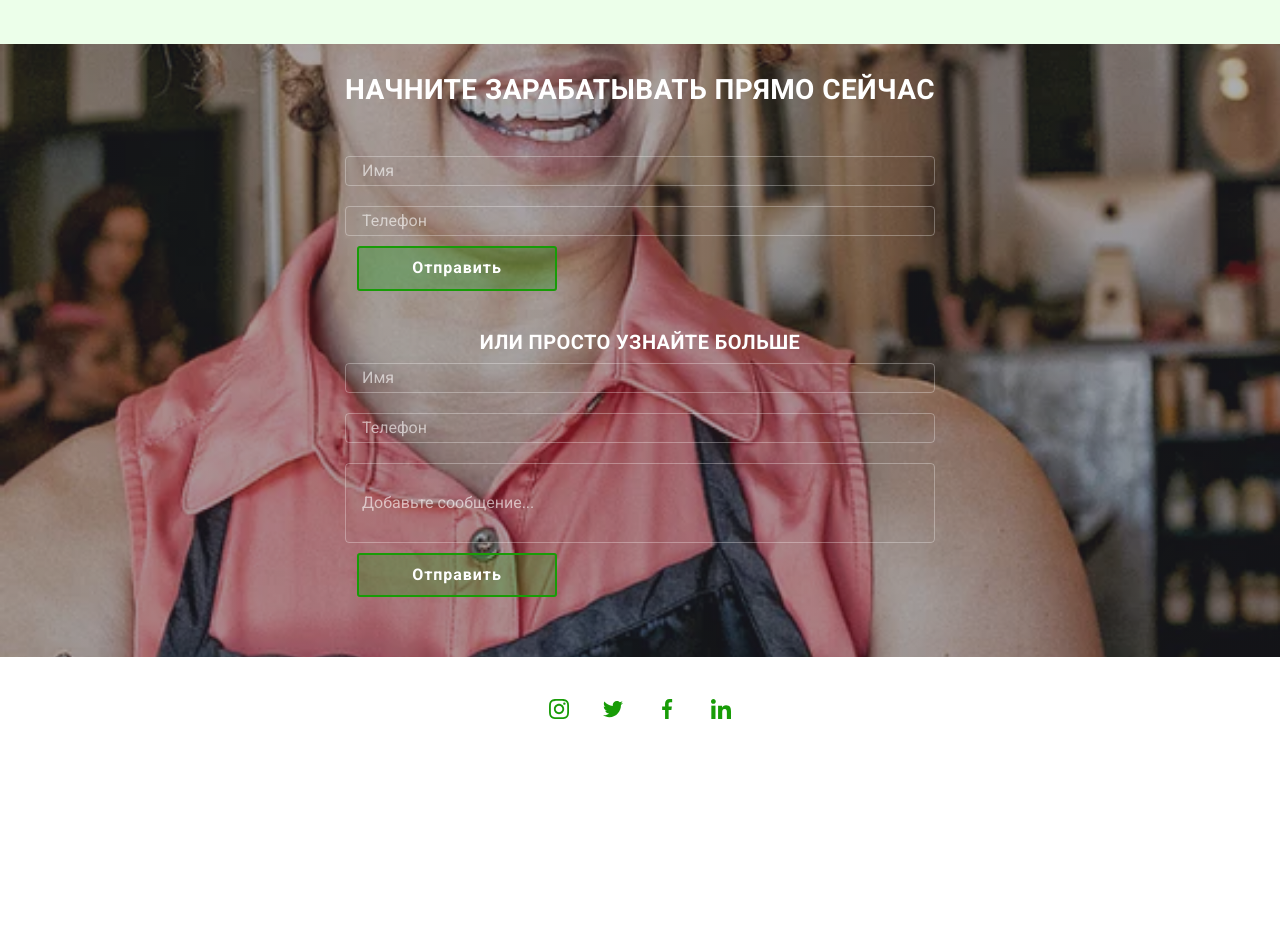
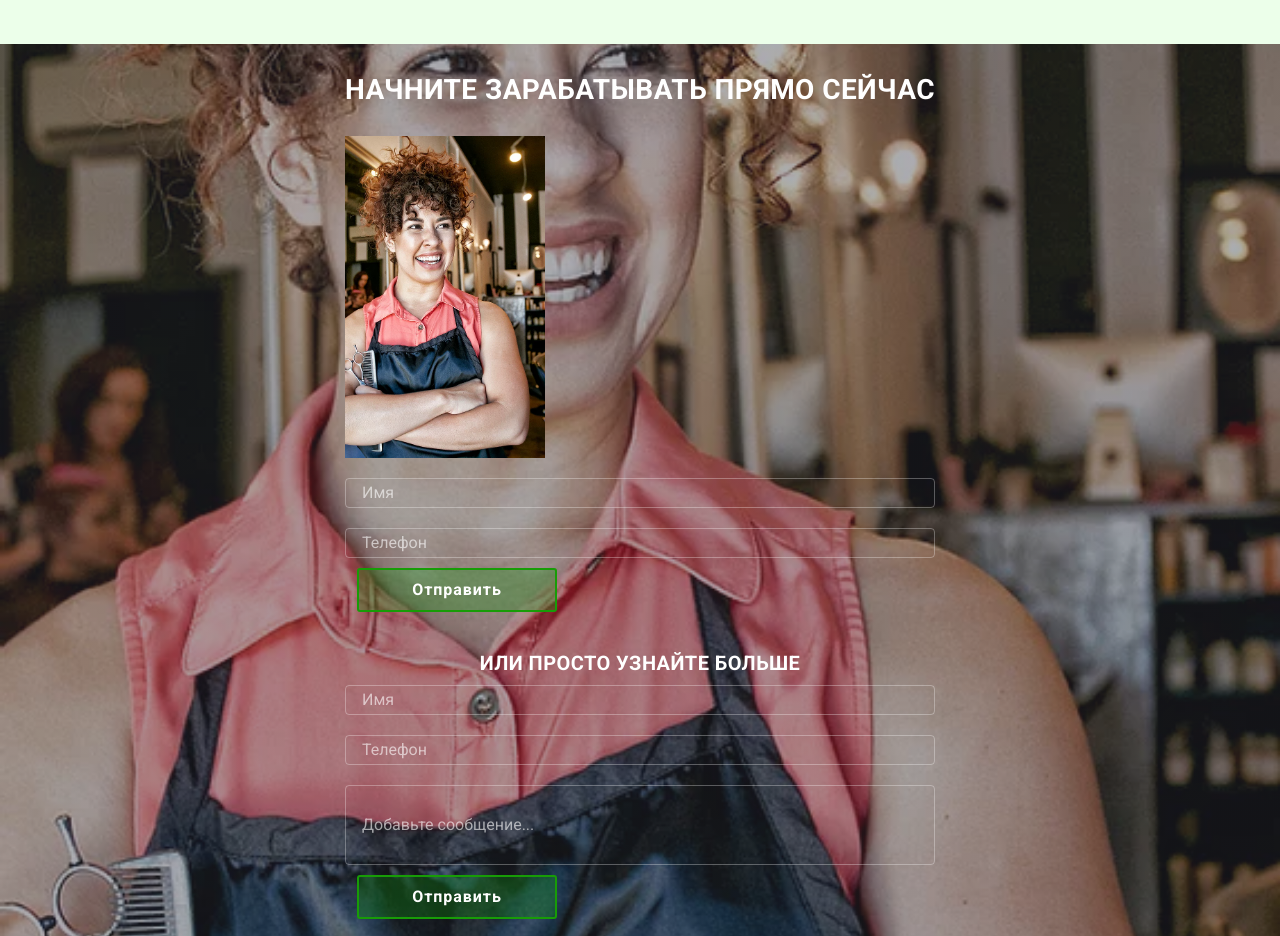
Before and after one commit to Kyle-Roman/Kalinin_greenway, a website built with Parcel: page index.html in a window 1280 px wide. Shown: the part 4300-5236 px from the top of the page. Before the commit the page ends 5061 px from the top, so only its background shows below. Built offline with nearby package versions, Linux system fonts and the light colour scheme; files whose address does not match are found by name.

Commit message:
fixed img

```diff
--- a/index.html
+++ b/index.html
@@ -306,7 +306,7 @@
             <a href="" class="anchor" name="contacts"></a>
             <h2 class="section-title">Начните зарабатывать прямо сейчас</h2>
             <div class="signup__img-wrapper">
-                <img src="./images/Business Owner.webp" alt="" width="200px">
+                <img src="./images/Business-owner.webp" alt="" width="200px">
             </div>
             <div class="invitation-form">
                 <!-- <b class="form-suptitle">Начните сейчас</b> -->
```
